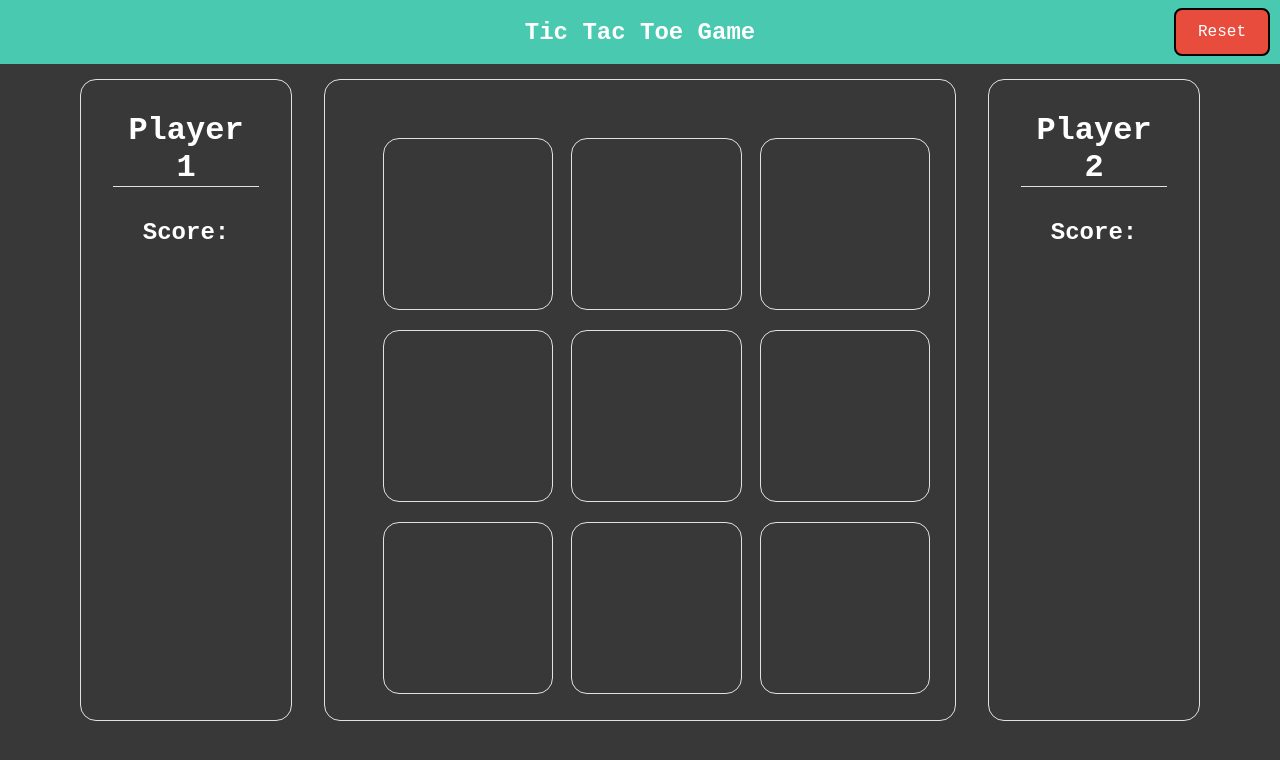
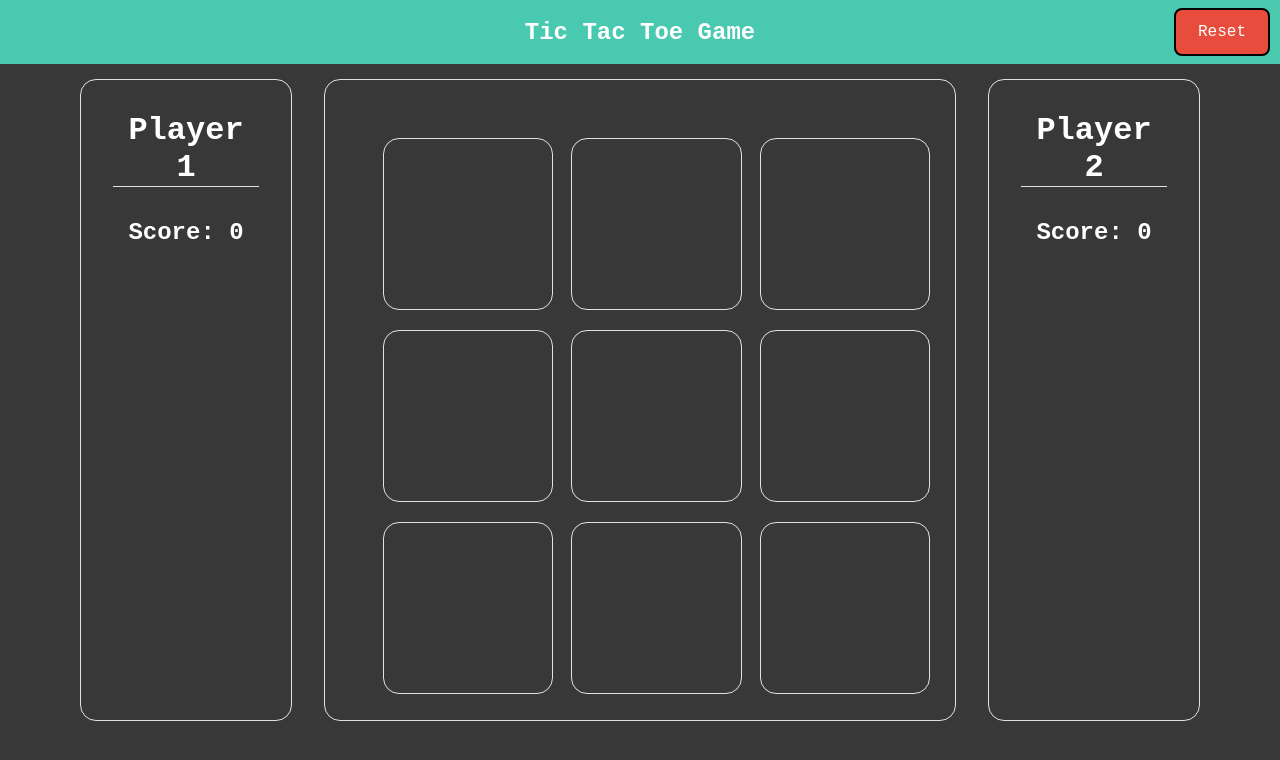
Before and after one commit to Ramen96/tic-tac-toe, a website: page public/index.html in a window 1280 px wide. Drawn offline with Linux system fonts and the light colour scheme.

Commit message:
changed text of h2 tag for player score

```diff
--- a/public/index.html
+++ b/public/index.html
@@ -14,7 +14,7 @@
             <div class="containerB">
                 <div class="playerBox">
                     <h1 class="pName">Player 1</h1>
-                    <h2 id="player1Score">Score:</h2>
+                    <h2 id="player1Score">Score: 0</h2>
                 </div>
                 <div class="game">
                     <div class="gBox">
@@ -67,7 +67,7 @@
                 </div>
                 <div class="playerBox">
                     <h1 class="pName">Player 2</h1>
-                    <h2 id="player2Score">Score:</h2>
+                    <h2 id="player2Score">Score: 0</h2>
                 </div>
             </div>
         </div>
```
